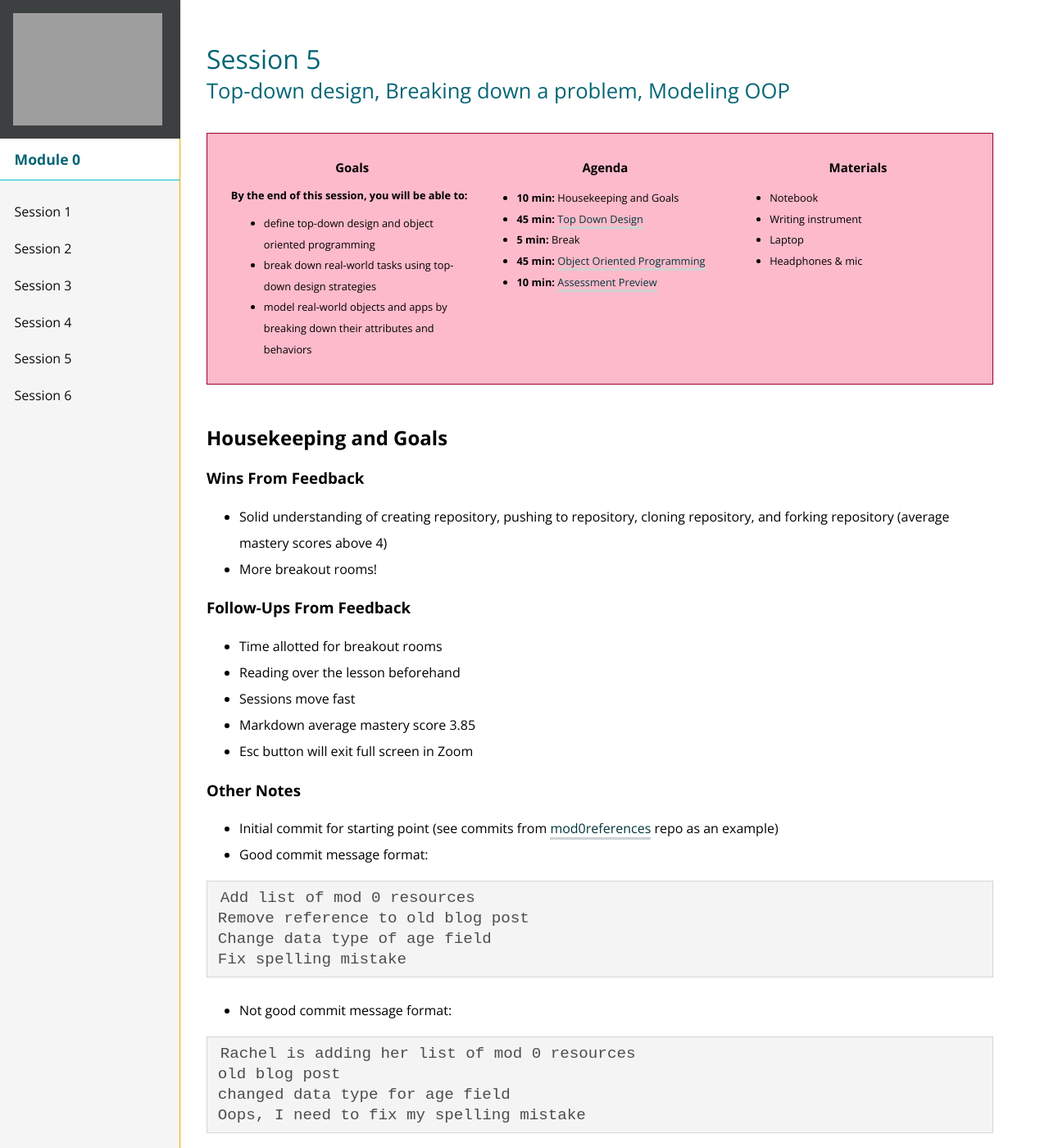
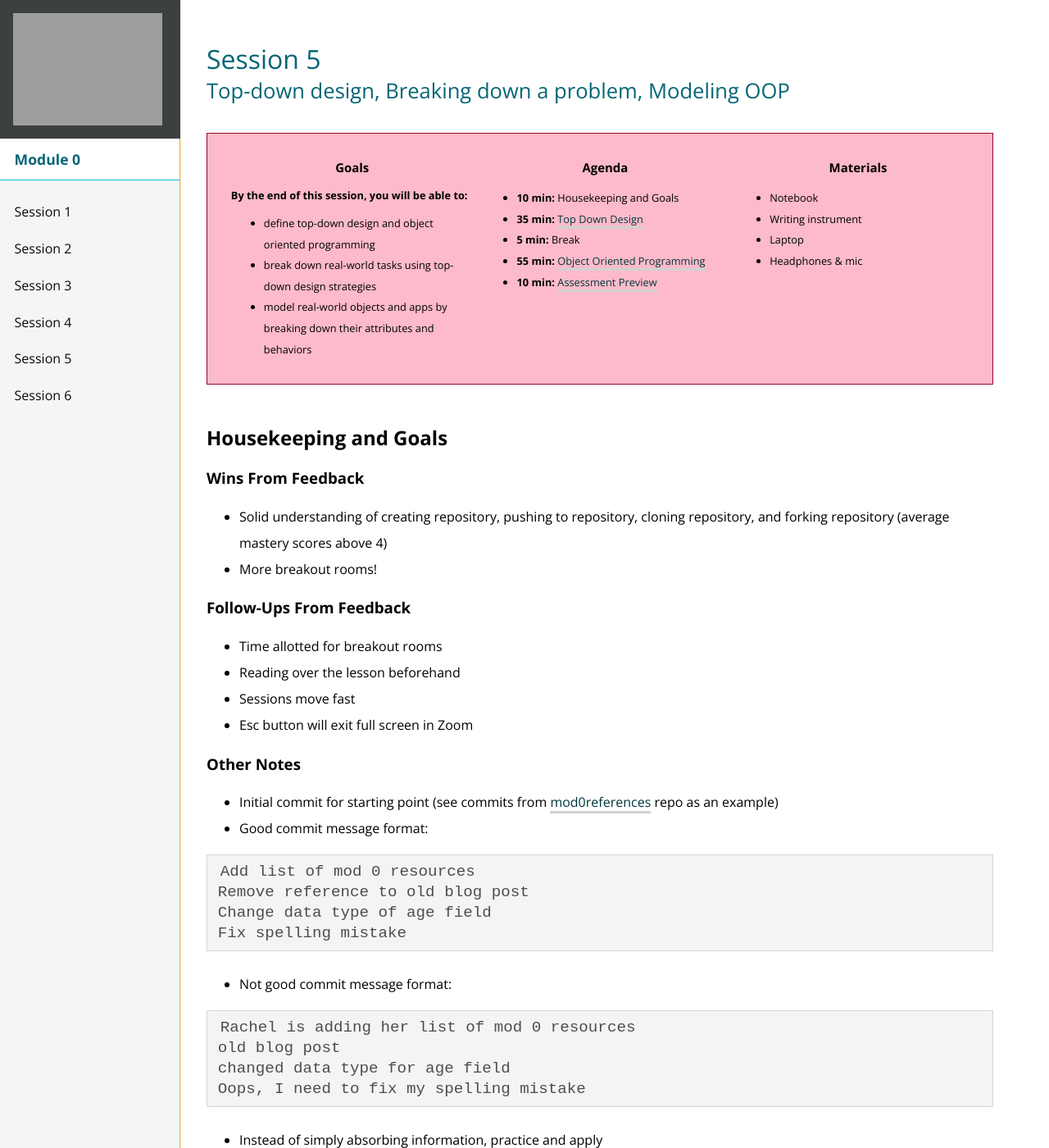
Before and after one commit to turingschool/mod-0-curriculum, a Jekyll site: the page built from session5/index.md, in a window 1280 px wide and 1400 px high. Shown: the whole window at 82% size. Built offline with Jekyll 4.4.1, drawn with Linux system fonts in a browser that asks for light colours; nearby versions of some CDN libraries.

Commit message:
Change time alotted for sections and remove markdown as opening topic

```diff
--- a/session5/index.md
+++ b/session5/index.md
@@ -18,9 +18,9 @@
     <h3>Agenda</h3>
     <ul>
       <li><strong>10 min: </strong>Housekeeping and Goals</li>
-      <li><strong>45 min: </strong><a href="#topdowndesign">Top Down Design</a></li>
+      <li><strong>35 min: </strong><a href="#topdowndesign">Top Down Design</a></li>
       <li><strong>5 min: </strong>Break</li>
-      <li><strong>45 min: </strong><a href="#oop">Object Oriented Programming</a></li>
+      <li><strong>55 min: </strong><a href="#oop">Object Oriented Programming</a></li>
       <li><strong>10 min: </strong><a href="#homework">Assessment Preview</a></li>
     </ul>
   </div>
@@ -46,7 +46,6 @@
 - Time allotted for breakout rooms
 - Reading over the lesson beforehand
 - Sessions move fast
-- Markdown average mastery score 3.85
 - Esc button will exit full screen in Zoom
 
 ### Other Notes
```
